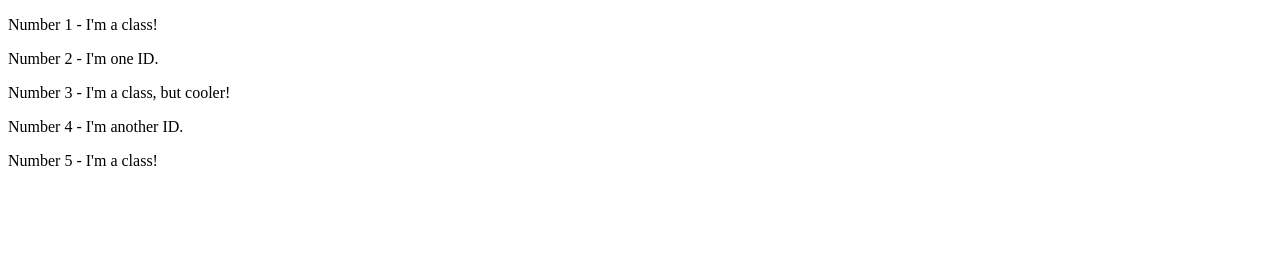
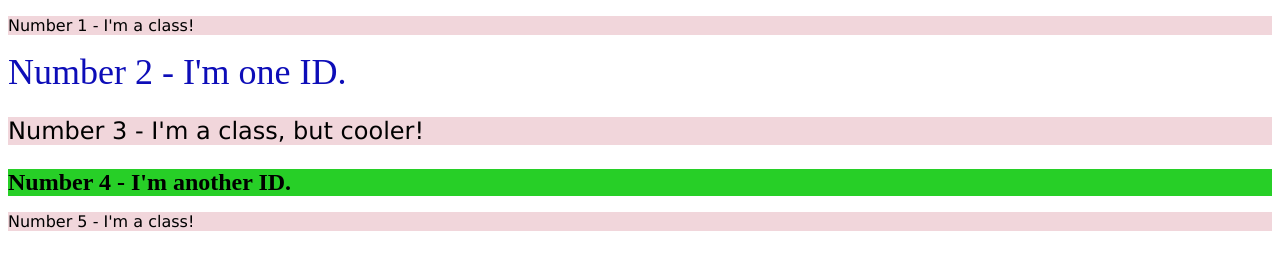
Before and after one commit to Carlos-RD/The-Odin-Project, a plain HTML site: page css-exercises/foundations/02-class-id-selectors/index.html in a window 1280 px wide. Drawn offline with Linux system fonts and the light colour scheme.

Commit message:
CSSsytle 02

```diff
--- a/css-exercises/foundations/02-class-id-selectors/index.html
+++ b/css-exercises/foundations/02-class-id-selectors/index.html
@@ -8,10 +8,10 @@
   <link rel="stylesheet" href="style.css">
 </head>
 <body>
-  <p>Number 1 - I'm a class!</p>
-  <div>Number 2 - I'm one ID.</div>
-  <p>Number 3 - I'm a class, but cooler!</p>
-  <div>Number 4 - I'm another ID.</div>
-  <p>Number 5 - I'm a class!</p>
+  <p class="odd">Number 1 - I'm a class!</p>
+  <div id="second">Number 2 - I'm one ID.</div>
+  <p class="odd odd-second">Number 3 - I'm a class, but cooler!</p>
+  <div id="four">Number 4 - I'm another ID.</div>
+  <p class="odd">Number 5 - I'm a class!</p>
 </body>
 </html>
--- a/css-exercises/foundations/02-class-id-selectors/style.css
+++ b/css-exercises/foundations/02-class-id-selectors/style.css
@@ -0,0 +1,16 @@
+.odd{
+    background-color: rgb(241, 214, 219);
+    font-family: "Verdana", sans-serif;
+}
+.odd-second{
+    font-size: 24px;
+}
+#second{
+    color: rgb(13, 13, 184);
+    font-size: 36px;
+}
+#four{
+    background-color: rgb(39, 207, 39);
+    font-size: 24px;
+    font-weight: bold;
+}
```
Also changed, not shown: 3 other files.
